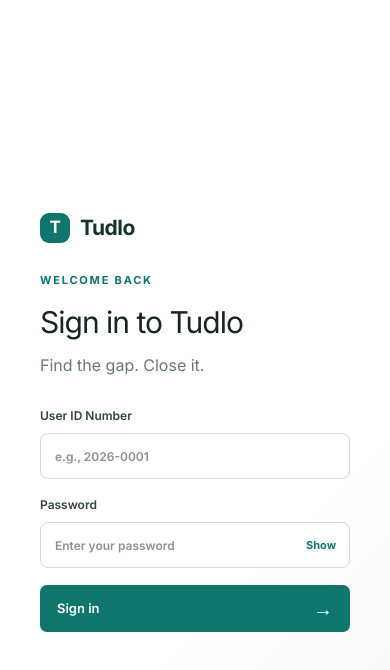
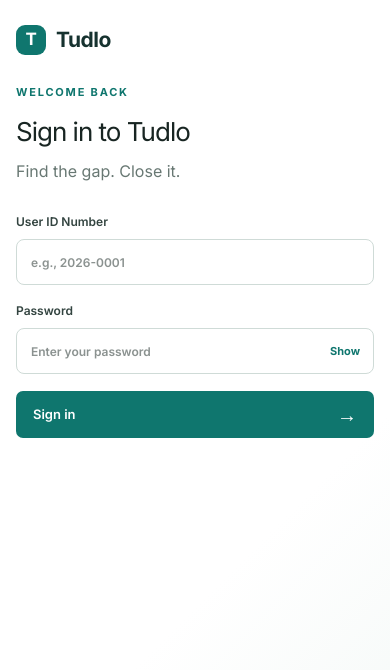
Before and after one commit to Gian-Caparas/Tudlo, a React (Vite) app in the folder frontend/tudlo/: page / in a window 390 px wide. Shown: the top 670 px of the page. Built offline with nearby package versions, Linux system fonts and the light colour scheme; no server answers.

Commit message:
fix(login): tighten padding and stack demo buttons on phones

```diff
--- a/frontend/tudlo/src/index.css
+++ b/frontend/tudlo/src/index.css
@@ -2779,6 +2779,8 @@ tbody tr:last-child td {
   color: #8a9894;
 }
 
+
+/* ================= Login page: responsive ================= */
 @media (max-width: 900px) {
   .login-page {
     grid-template-columns: 1fr;
@@ -2798,3 +2800,16 @@ tbody tr:last-child td {
     max-width: 390px;
   }
 }
+
+@media (max-width: 640px) {
+  .login-panel {
+    padding: 24px 16px;
+    place-items: start center;
+  }
+  .login-card h2 {
+    font-size: 26px;
+  }
+  .demo-buttons {
+    grid-template-columns: 1fr;
+  }
+}
```
